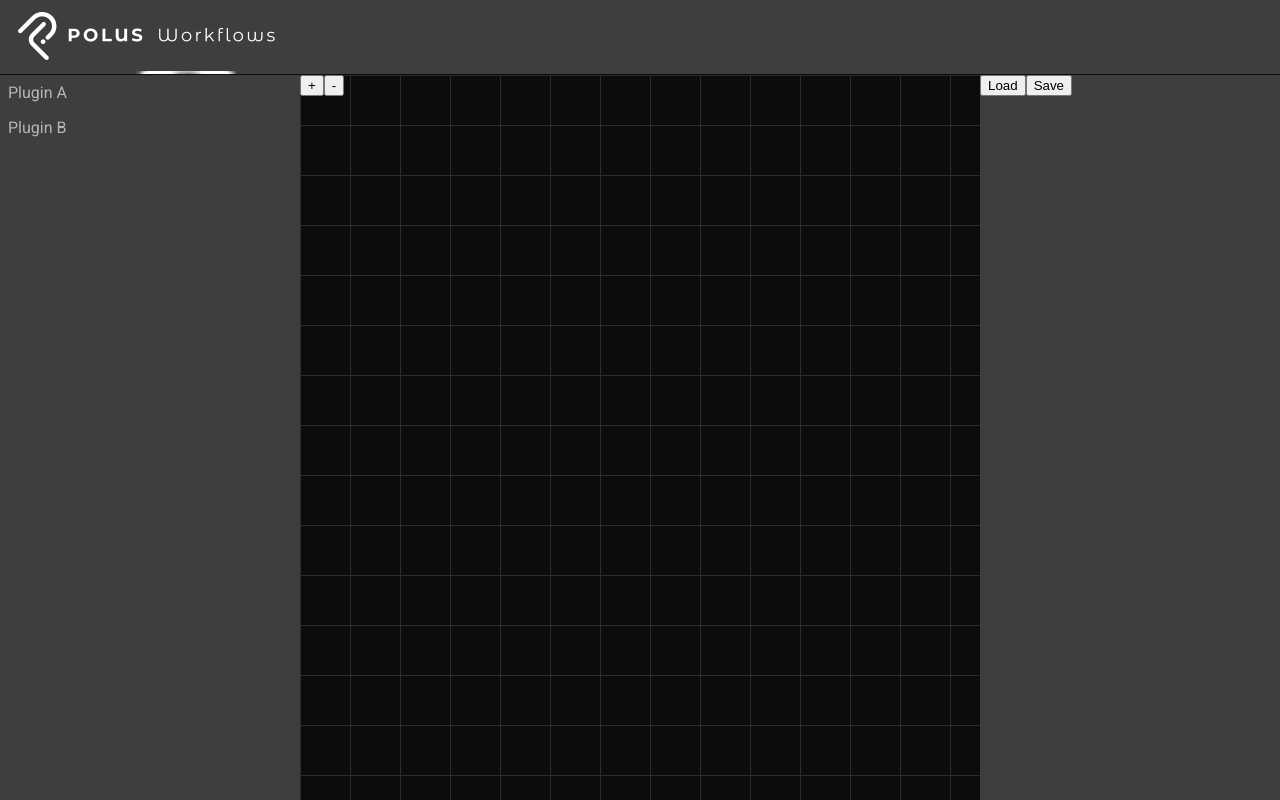
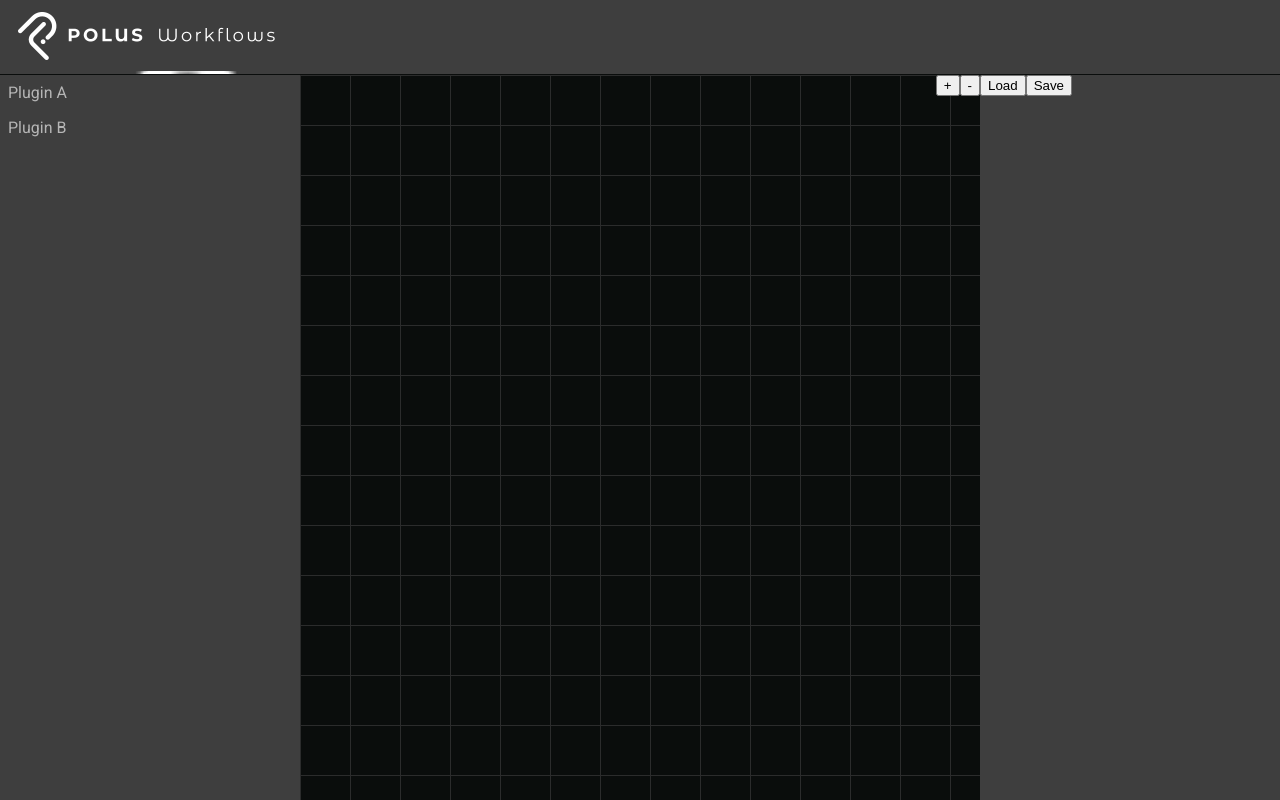
Before and after one commit to mohamedOuladi/workflow, an Angular app: page / in a window 1280 px wide. Built offline with nearby package versions, Linux system fonts and the light colour scheme.

Commit message:
separate bench

```diff
--- a/src/app/components/workbench/workbench.component.html
+++ b/src/app/components/workbench/workbench.component.html
@@ -1,11 +1,7 @@
 
-<div class="grid" #containerEl (dragover)="allowDrop($event)" (drop)="dropped($event)" [style.transform]="'scale('+ scale +')'"
+<div class="grid"></div>
+<div class="bench" #containerEl (dragover)="allowDrop($event)" (drop)="dropped($event)" [style.transform]="'scale('+ scale +')'"
     (mousedown)="mouseDown($event)" (mousemove)="mouseMove($event)" (mouseup)="mouseUp($event)">
-    <div style="z-index: 15;">
-        <button (click)="zoomIn()">+</button>
-        <button (click)="zoomOut()">-</button>
-    </div>
-
     <ng-container *ngFor="let n of state?.nodes">
         <app-node [data]="{x :n.x, y: n.y, id: n.id!, type: n.type }"></app-node>
     </ng-container>
@@ -13,3 +9,8 @@
         <app-link [data]="{ id: c.id, x1: c.x1, x2: c.x2, y1: c.y1, y2: c.y2 }"></app-link>
     </ng-container>
 </div>
+
+<div class="zoom">
+    <button (click)="zoomIn()">+</button>
+    <button (click)="zoomOut()">-</button>
+</div>
--- a/src/app/components/workbench/workbench.component.scss
+++ b/src/app/components/workbench/workbench.component.scss
@@ -2,6 +2,14 @@ svg {
     z-index: 0;
     position: absolute;
     overflow: visible !important;
+}
+
+.bench {
+    width: 100%;
+    height: 100%;
+    position: absolute;
+    top: 0;
+    left: 0;
 }
 
 .grid {
@@ -11,3 +19,9 @@ svg {
         repeating-linear-gradient(90deg, #2b2c2c 0 1px, transparent 1px 100%);
     background-size: 50px 50px;
 }
+
+.zoom {
+    position: absolute;
+    right: 0;
+    top: 0;
+}
```
